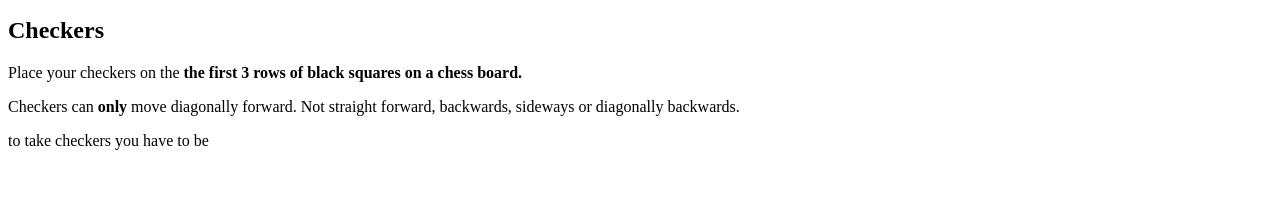
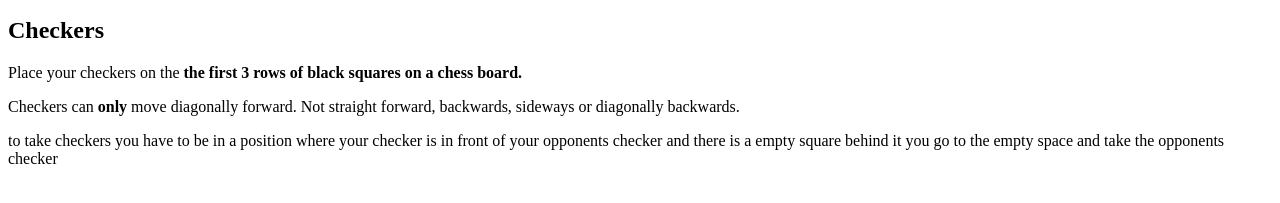
Before and after one commit to Micah567/website, a plain HTML site: page index.html in a window 1280 px wide. Shown: the part 87-290 px from the top of the page. Drawn offline with Linux system fonts and the light colour scheme.

Commit message:
Update index.html

```diff
--- a/index.html
+++ b/index.html
@@ -9,7 +9,9 @@
 
 <p>Checkers can <b>only</b> move diagonally forward. Not straight forward, backwards, sideways or diagonally backwards.</p>
 
-<p> to take checkers you have to be</p>
+<p> to take checkers you have to be in a position where your checker is in front of your opponents checker and there is a
+  empty square behind it you go to the empty space and take the opponents checker</p>
+
 
 </body>
 </html>
```
